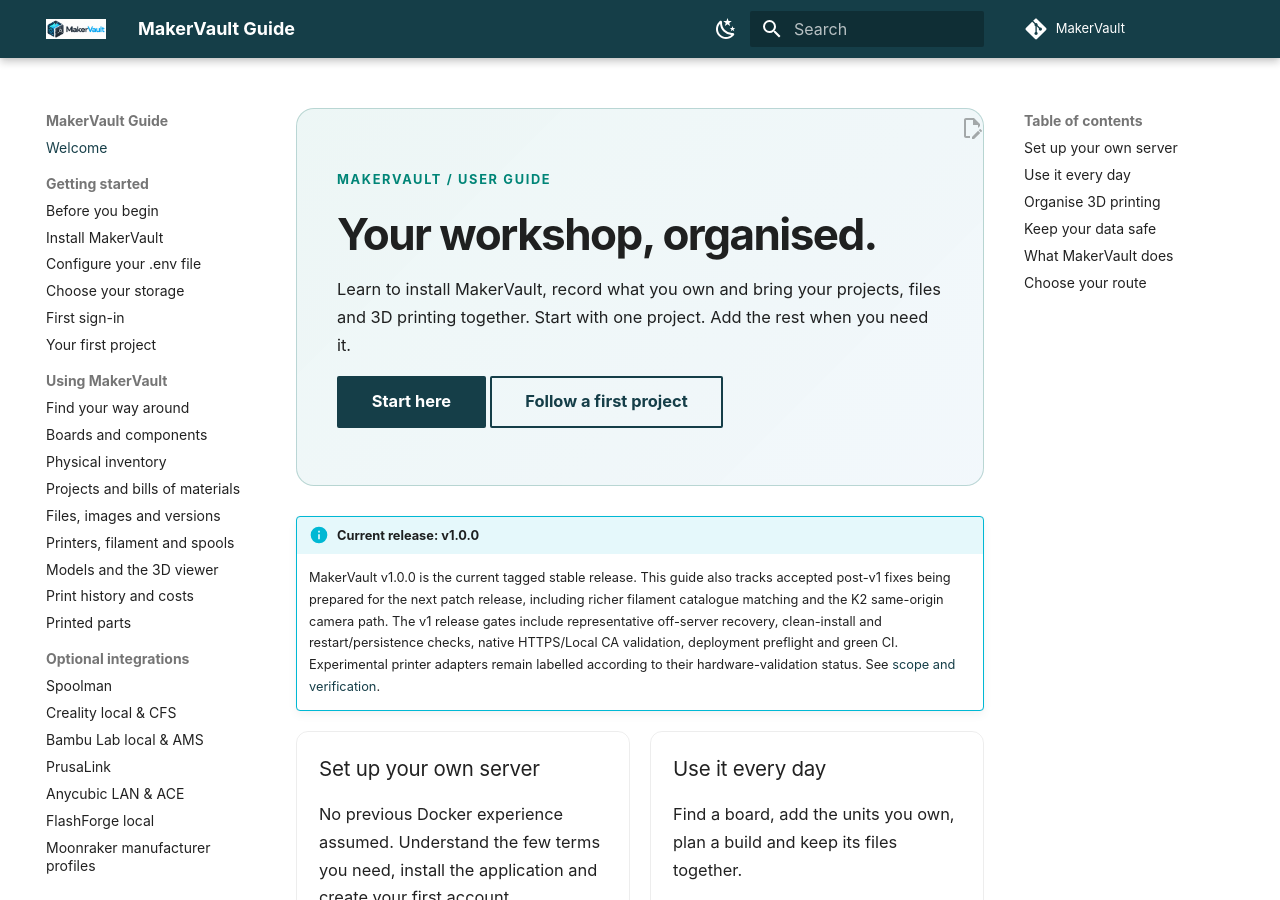
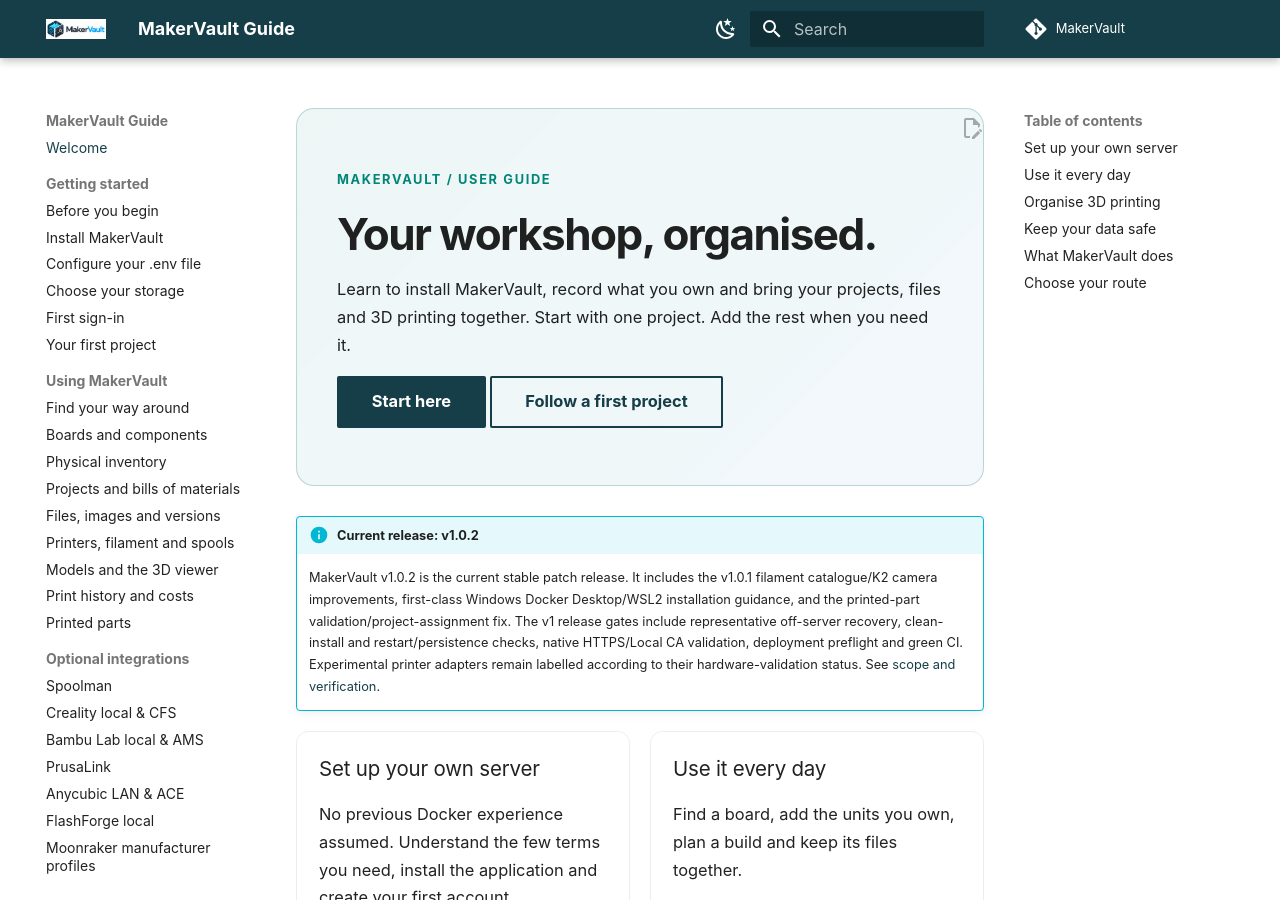
Before and after one commit to gavrd7/MakerVault, an MkDocs documentation site: the page built from docs/guide/index.md, in a window 1280 px wide and 900 px high. Built offline with MkDocs 1.6.1 and Material for MkDocs 9.7.7, drawn with Linux system fonts in a browser that asks for light colours; comment, search, counter and statistics services are not loaded.

Commit message:
docs: update guide landing page for v1.0.2

```diff
--- a/docs/guide/index.md
+++ b/docs/guide/index.md
@@ -9,8 +9,8 @@
 [Follow a first project](getting-started/first-project.md){ .md-button }
 </div>
 
-!!! info "Current release: v1.0.0"
-    MakerVault v1.0.0 is the current tagged stable release. This guide also tracks accepted post-v1 fixes being prepared for the next patch release, including richer filament catalogue matching and the K2 same-origin camera path. The v1 release gates include representative off-server recovery, clean-install and restart/persistence checks, native HTTPS/Local CA validation, deployment preflight and green CI. Experimental printer adapters remain labelled according to their hardware-validation status. See [scope and verification](reference/about.md).
+!!! info "Current release: v1.0.2"
+    MakerVault v1.0.2 is the current stable patch release. It includes the v1.0.1 filament catalogue/K2 camera improvements, first-class Windows Docker Desktop/WSL2 installation guidance, and the printed-part validation/project-assignment fix. The v1 release gates include representative off-server recovery, clean-install and restart/persistence checks, native HTTPS/Local CA validation, deployment preflight and green CI. Experimental printer adapters remain labelled according to their hardware-validation status. See [scope and verification](reference/about.md).
 
 <div class="guide-grid" markdown>
 <div class="guide-card" markdown>
```
